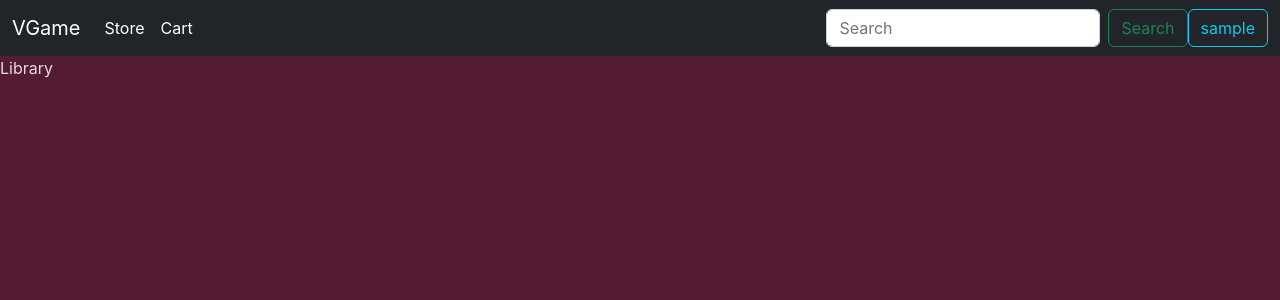
After one commit to vyngt/vgame, a Django app: page /library/ in a window 1280 px wide. The commit adds this page. Shown: the top 300 px of the page. Run offline with Django 4.2, Linux system fonts and the light colour scheme; a user stored in the database is signed in; tables that the repository leaves empty hold one stand-in row (values such as "Sample post").

Commit message:
minor bugs

```diff
--- a/core/urls.py
+++ b/core/urls.py
@@ -9,7 +9,5 @@ urlpatterns = [
     path("store/", GameListView.as_view(), name="store"),
     path("store/game/<slug:slug>/", GameDetailView.as_view(), name="store_game_detail"),
     path("cart/", CartView.as_view(), name="cart"),
-    path("checkout/", CheckoutView.as_view(), name="checkout"),
-    path("checkout/thankyou/", ThankYouView.as_view(), name="thankyou"),
-    path("checkout/failed/", CheckoutFailView.as_view(), name="failed"),
+    path("library/", LibraryView.as_view(), name="library"),
 ]
--- a/core/views.py
+++ b/core/views.py
@@ -1,11 +1,11 @@
 from django.conf import settings
 from django.contrib.sessions.backends.base import SessionBase
 from django.contrib.auth.mixins import LoginRequiredMixin
-from django.db.models import Sum, QuerySet
+
 from django.shortcuts import render, redirect
 from django.http import HttpRequest, JsonResponse
 
-from django.views.generic import TemplateView
+
 from django.views import View
 
 from decimal import Decimal
@@ -82,4 +82,6 @@ class CartView(View):
 
 
 class LibraryView(LoginRequiredMixin, View):
-    pass
+    def get(self, request: AuthHttpRequest):
+        context = {}
+        return render(request, "library/index.html", context)
--- a/template/base.html
+++ b/template/base.html
@@ -45,7 +45,7 @@
           <div class="btn-group">
             <a
               class="nav-link"
-              id="avatar_dropdown"
+              id="user_dropdown"
               data-toggle="dropdown"
               data-bs-toggle="dropdown"
               aria-expanded="false"
@@ -54,12 +54,13 @@
             </a>
             <ul
               class="dropdown-menu dropdown-menu-dark dropdown-menu-lg-end"
-              aria-labelledby="avatar_dropdown"
+              aria-labelledby="user_dropdown"
             >
             <li class="dropdown-item">
-              <h5 class="mb-2"><strong>{{user.get_full_name}}</strong></h5>
+              <h5 class="mb-2"><strong>{{user.username}}</strong></h5>
             </li>
               <li class="divider"></li>
+              <li><a class="dropdown-item" href="{% url 'core:library' %}">Library</a></li>
               <li><a class="dropdown-item" href="{% url 'account_logout' %}">Logout</a></li>
             </ul>
           </div>
--- a/template/cart/cart.html
+++ b/template/cart/cart.html
@@ -51,7 +51,7 @@
           <td></td>
           <td>{{total}} $</td>
           <td>
-            <a class="btn btn-outline-success" href="{% url 'core:checkout' %}">
+            <a class="btn btn-outline-success" href="{% url 'checkout:main' %}">
               Checkout
             </a>
           </td>
--- /dev/null
+++ b/template/library/index.html
@@ -0,0 +1,7 @@
+{% extends 'base.html' %}
+<!---->
+{% block title %} | Library{% endblock title %}
+<!--  -->
+{% block content %}
+<div>Library</div>
+{% endblock content %}
```
